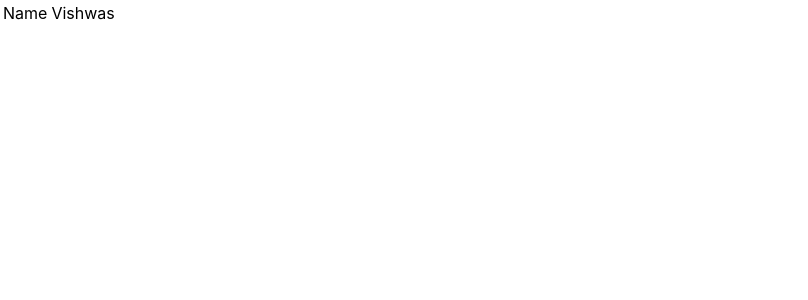
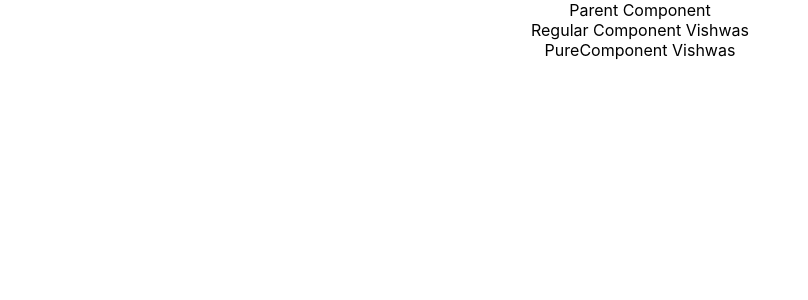
Before and after one commit to Filipe-vilela-felix/tutorial-react, a React (Create React App) app in the folder hello-world/: page / in a window 1280 px wide. Shown: the top 300 px of the page, without its empty margins (0-808 px from the left). Built offline with nearby package versions, Linux system fonts and the light colour scheme.

Commit message:
pure components

```diff
--- a/hello-world/src/App.js
+++ b/hello-world/src/App.js
@@ -19,12 +19,15 @@ import Form from './components/Form'
 import LifecycleA from './components/LifecycleA';
 import FragmentDemo from './components/FragmentDemo';
 import Table from './components/Table';
+import PureComp from './components/PureComp';
+import ParentComp from './components/ParentComp';
 
 
 function App() {
   return (
     <div className="App">
-      <Table />
+      <ParentComp />
+      {/*<Table />*/}
       {/*<FragmentDemo />*/}
       {/*<LifecycleA />*/}
       {/*<Form />*/}
--- /dev/null
+++ b/hello-world/src/components/ParentComp.js
@@ -0,0 +1,33 @@
+import React, { Component, PureComponent } from 'react'
+import RegComp from './RegComp'
+import PureComp from './PureComp'
+
+class ParentComp extends PureComponent {
+    constructor() {
+        super()
+        this.state = {
+            name: "Vishwas"
+        }
+    }
+
+    componentDidMount() {
+        setInterval(() => {     // Crio uma função que será como um timer, que receberá dois argumentos. O primeiro é uma função de seta e o segundo é um intevalo de tempo em segundos;
+            this.setState({
+                name: "Vishwas"
+            })
+        }, 2000)
+    }
+
+    render() {
+        console.log("***************************Parent Comp render***************************")
+        return(
+            <div>
+                Parent Component
+                <RegComp name={this.state.name} />
+                <PureComp name={this.state.name} />
+            </div>
+        )
+    }
+}
+
+export default ParentComp
--- /dev/null
+++ b/hello-world/src/components/PureComp.js
@@ -0,0 +1,14 @@
+import React, { PureComponent } from 'react'
+
+class PureComp extends PureComponent {
+    render() {
+        console.log("Pure Comp render")
+        return (
+            <div>
+                PureComponent {this.props.name}
+            </div>
+        )
+    }
+}
+
+export default PureComp
--- /dev/null
+++ b/hello-world/src/components/RegComp.js
@@ -0,0 +1,14 @@
+import React, { Component } from 'react'
+
+class RegComp extends React.Component {
+    render() {
+        console.log("Reg Comp render")
+        return (
+            <div>
+                Regular Component {this.props.name}
+            </div>
+        )
+    }
+}
+
+export default RegComp
```
Also changed, not shown: 1 other file (tests, documents, lock files or other folders).
